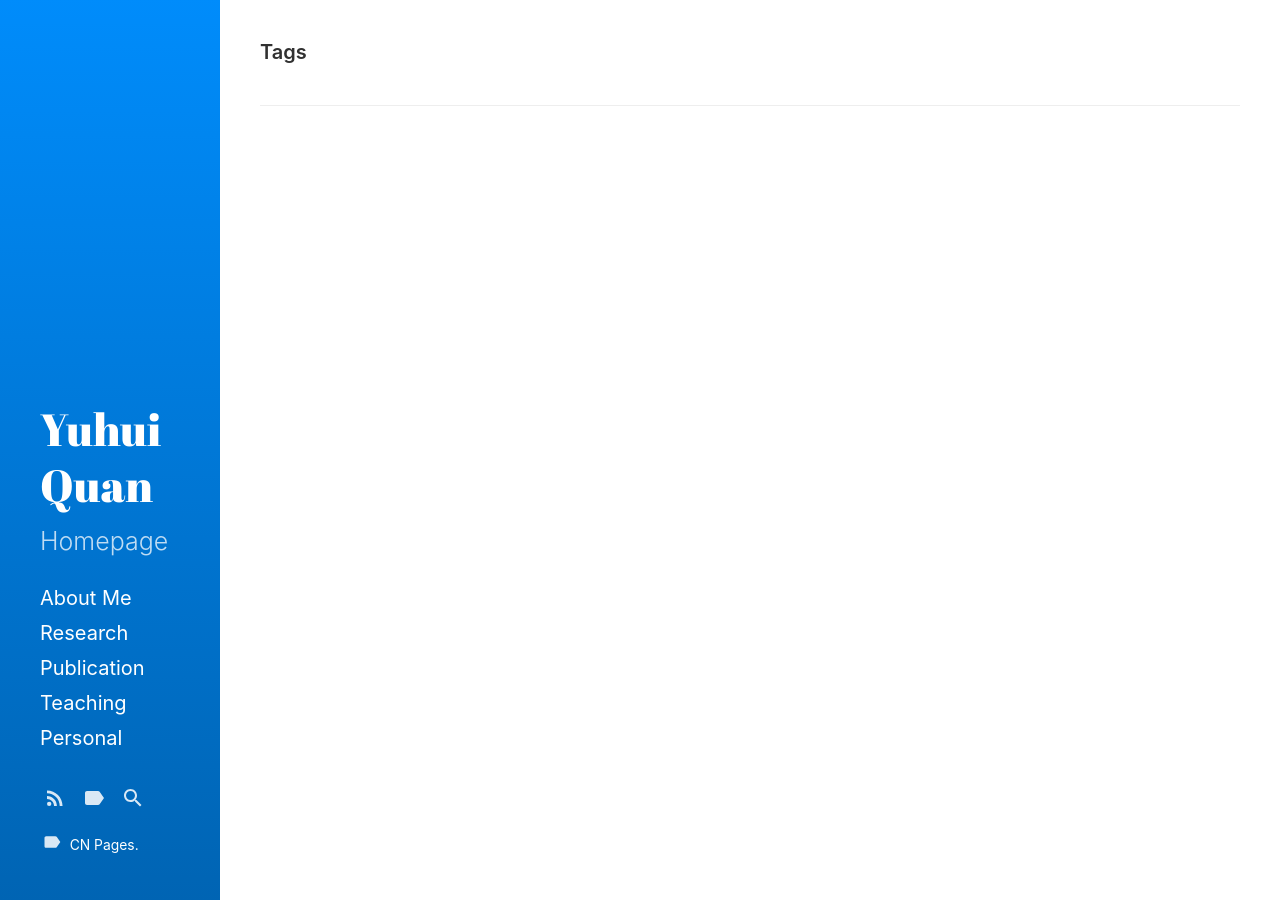
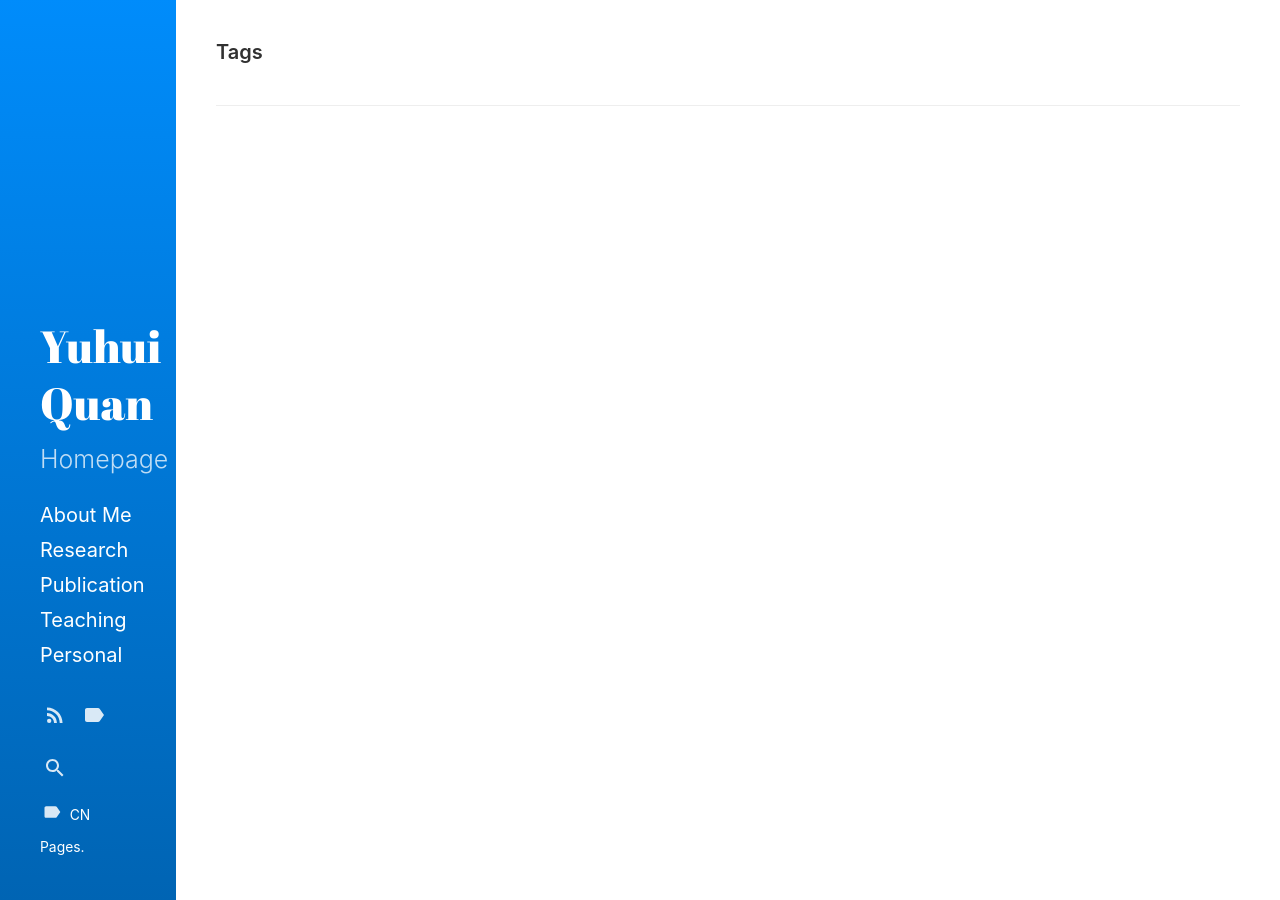
Before and after one commit to Dofboom/Dofboom.github.io, a Jekyll site: the page built from tags.html, in a window 1280 px wide. Built offline with Jekyll 4.4.1, drawn with Linux system fonts in a browser that asks for light colours.

Commit message:
Update _variables.scss

```diff
--- a/_sass/hydeout/_variables.scss
+++ b/_sass/hydeout/_variables.scss
@@ -29,7 +29,7 @@ $padding-v: 1em !default;
 $padding-h: 1.5em !default;
 $heading-spacing: 0.5rem !default;
 $section-spacing: 2rem !default;
-$sidebar-width: 11rem !default;
+$sidebar-width: 8.8rem !default;  //11*0.8
 
 $large-breakpoint: 49rem !default;
 $large-font-size: 1.25rem !default;
```
